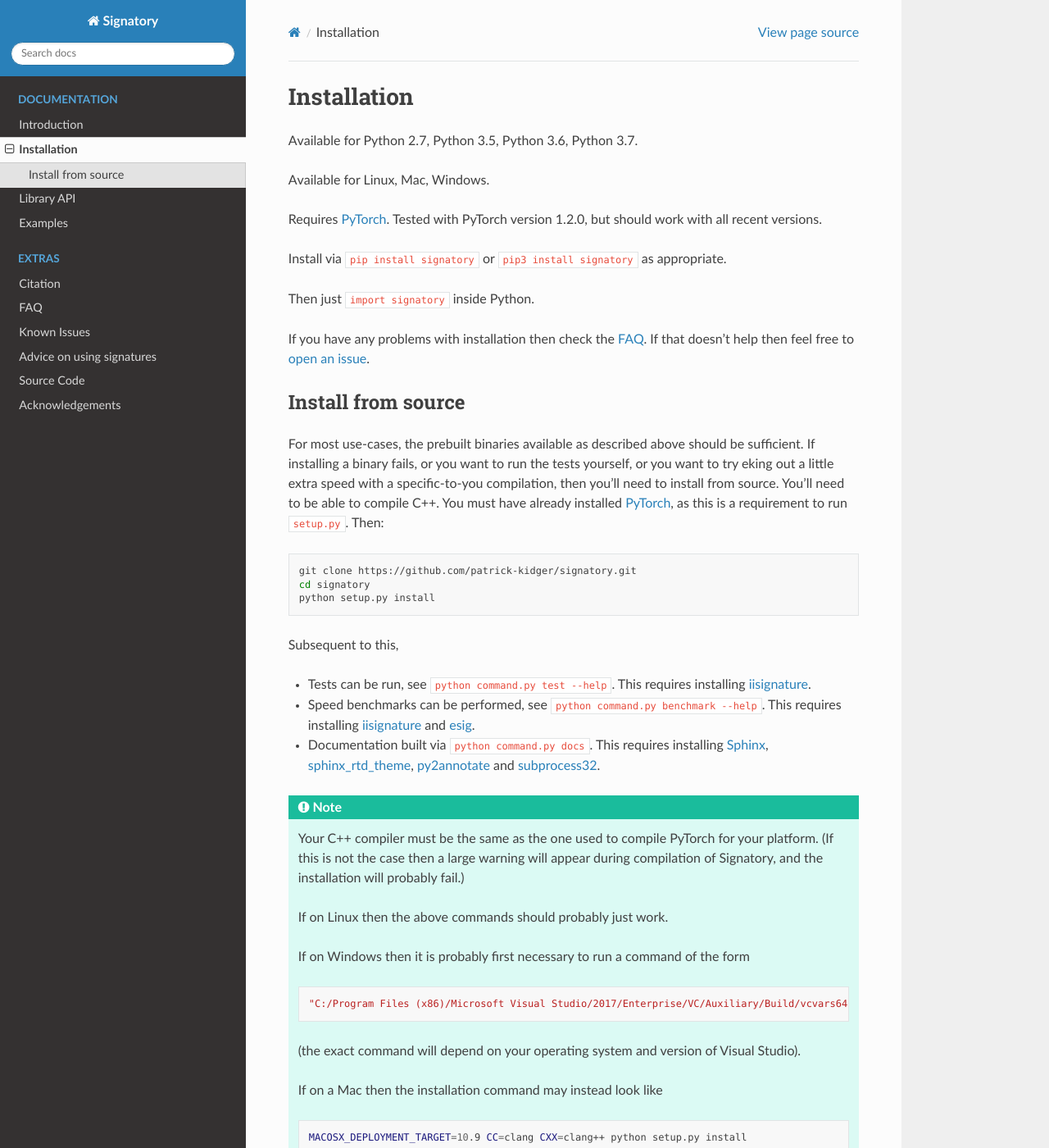
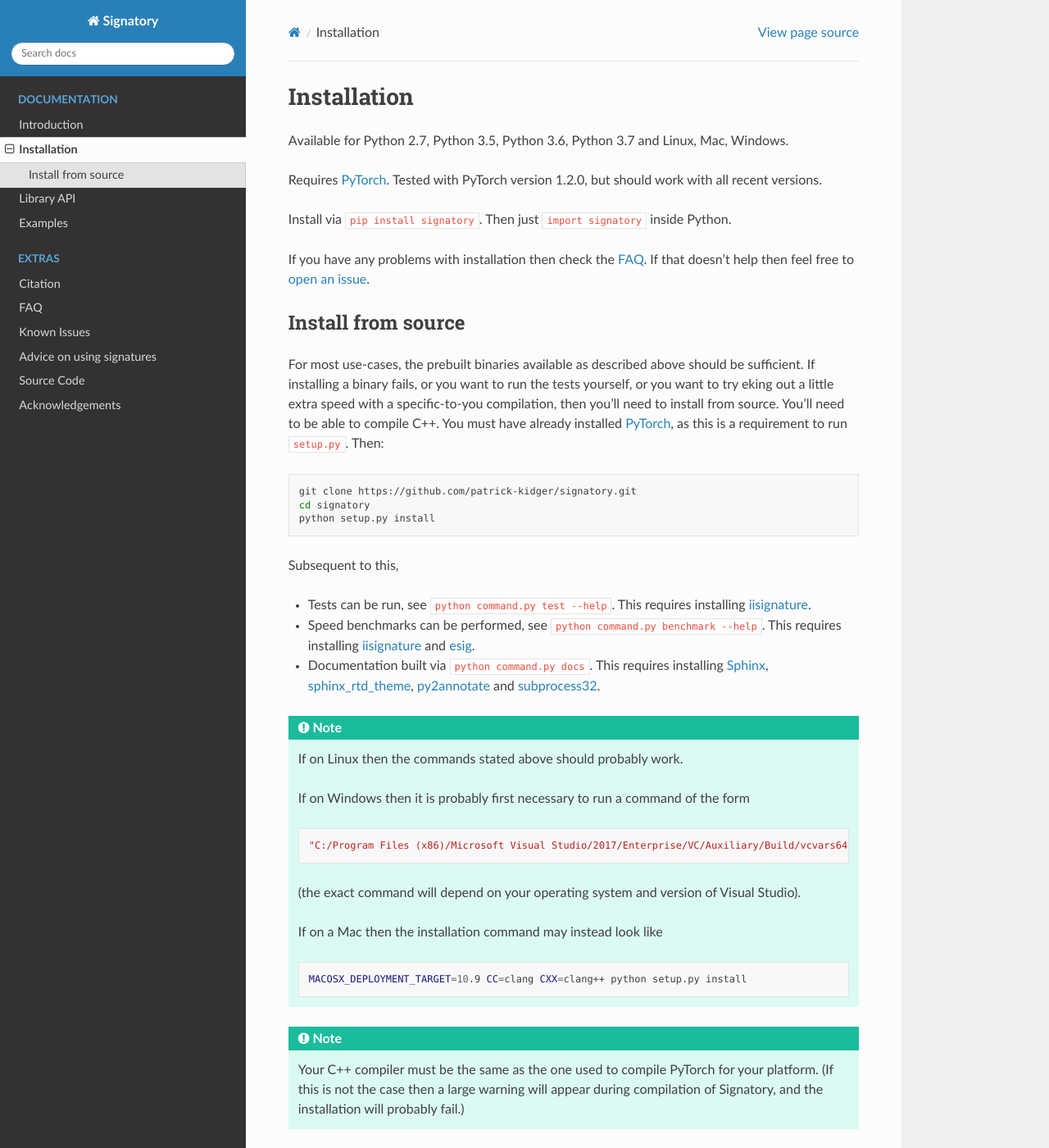
Before and after one commit to patrick-kidger/signatory, a Sphinx documentation site: the page built from docs/pages/usage/installation.rst, in a window 1280 px wide and 1400 px high. Shown: the whole window at 82% size. Built offline with Sphinx 7.4.7 and the Read the Docs theme 2.0.0, drawn with Linux system fonts in a browser that asks for light colours.

Commit message:
Fixes to README

```diff
--- a/command.py
+++ b/command.py
@@ -240,7 +240,7 @@ def genreadme(args=()):
                     pass
                 else:
                     if stripline.startswith(insert):
-                        out_line = inserts[stripline[len(insert):]]
+                        out_line = inserts[stripline[len(insert):]] + '\n'
                     elif stripline.startswith(includestr):
                         # [1:] to remove the leading / at the start; otherwise ends up being parsed as root
                         subfilename = stripline[len(includestr):].strip()[1:]
--- a/docs/pages/miscellaneous/faq.rst
+++ b/docs/pages/miscellaneous/faq.rst
@@ -13,12 +13,12 @@ The essential difference (and the reason for Signatory's existence) is that iisi
 
 * I get an ``ImportError`` when I try to install Signatory.
 
-You probably haven't installed PyTorch. Do that, then run ``pip`` or ``pip3`` to install Signatory. Signatory depends upon PyTorch to run the installation procedure, and unfortunately Python `doesn't provide <https://www.python.org/dev/peps/pep-0518/>`__ good ways to specify that automatically.
+You probably haven't installed PyTorch. Do that, then run ``pip`` to install Signatory. Signatory depends upon PyTorch to run the installation procedure, and unfortunately Python `doesn't provide <https://www.python.org/dev/peps/pep-0518/>`__ good ways to specify that automatically.
 
-* The installation via ``pip`` or ``pip3`` fails.
+* The installation via ``pip`` fails.
 
 This should be pretty uncommon as we provide for all major operating systems and versions of Python. If you're on Linux then it may be a compilation failure, see the next question. In any case, please let us know by `opening an issue <https://github.com/patrick-kidger/signatory/issues/new>`__.
 
 * I can't find prebuilt wheels (i.e. binaries) available for Linux.
 
-This is deliberate. We provide prebuilt wheels for Windows and Mac, and allow Linux users to compile their own. The reason for this is a technical one. Signatory is built on PyTorch, which actually implies that it must be compiled on CentOS 7 or later, which is not currently supported by the `manylinux <https://github.com/pypa/manylinux>`__ project. The only option open to us would be to do what PyTorch themselves do: build on CentOS 7, and then manually try to ensure compatability with earlier versions as well. Fortunately, compilation on Linux is straightforward, and should automatically occur when installing via ``pip`` or ``pip3``. It is unlikely that the installation will fail to 'just work' via ``pip`` or ``pip3``. If the installation does fail for you when doing this then do please `open an issue <https://github.com/patrick-kidger/signatory/issues/new>`__.
+This is deliberate. We provide prebuilt wheels for Windows and Mac, and allow Linux users to compile their own. The reason for this is a technical one. Signatory is built on PyTorch, which actually implies that it must be compiled on CentOS 7 or later, which is not currently supported by the `manylinux <https://github.com/pypa/manylinux>`__ project. The only option open to us would be to do what PyTorch themselves do: build on CentOS 7, and then manually try to ensure compatability with earlier versions as well. Fortunately, compilation on Linux is straightforward, and should automatically occur when installing via ``pip``. It is unlikely that the installation will fail to 'just work' via ``pip``. If the installation does fail for you when doing this then do please `open an issue <https://github.com/patrick-kidger/signatory/issues/new>`__.
--- a/docs/pages/usage/installation.rst
+++ b/docs/pages/usage/installation.rst
@@ -2,26 +2,27 @@
 
 Installation
 ############
-Available for Python 2.7, Python 3.5, Python 3.6, Python 3.7.
-
-Available for Linux, Mac, Windows.
+Available for Python 2.7, Python 3.5, Python 3.6, Python 3.7 and Linux, Mac, Windows.
 
 Requires `PyTorch <http://pytorch.org/>`__. Tested with PyTorch version 1.2.0, but should work with all recent versions.
 
-Install via ``pip install signatory`` or ``pip3 install signatory`` as appropriate.
-
-Then just ``import signatory`` inside Python.
+Install via ``pip install signatory``. Then just ``import signatory`` inside Python.
 
 .. genreadme insert install_from_source
 
+.. genreadme off
+
 ..
     The FAQ link has to be a direct link, not a reference, so that it works on the GitHub README.
+    And furthermore GitHub's READMEs don't like comments, so we have to toggle genreadme either side of this comment.
+
+.. genreadme on
 
 If you have any problems with installation then check the `FAQ <https://signatory.readthedocs.io/en/latest/pages/miscellaneous/faq.html>`__. If that doesn't help then feel free to `open an issue <https://github.com/patrick-kidger/signatory/issues>`__.
 
 .. genreadme off
 
-.. _usage-install-from-source
+.. _usage-install-from-source:
 
 Install from source
 ^^^^^^^^^^^^^^^^^^^
@@ -41,9 +42,7 @@ Subsequent to this,
 
 .. note::
 
-    Your C++ compiler must be the same as the one used to compile PyTorch for your platform. (If this is not the case then a large warning will appear during compilation of Signatory, and the installation will probably fail.)
-
-    If on Linux then the above commands should probably just work.
+    If on Linux then the commands stated above should probably work.
 
     If on Windows then it is probably first necessary to run a command of the form
 
@@ -58,3 +57,7 @@ Subsequent to this,
     .. code-block:: bash
 
         MACOSX_DEPLOYMENT_TARGET=10.9 CC=clang CXX=clang++ python setup.py install
+
+.. note::
+
+    Your C++ compiler must be the same as the one used to compile PyTorch for your platform. (If this is not the case then a large warning will appear during compilation of Signatory, and the installation will probably fail.)
```
Also changed, not shown: README.rst (+3 -8 lines).
